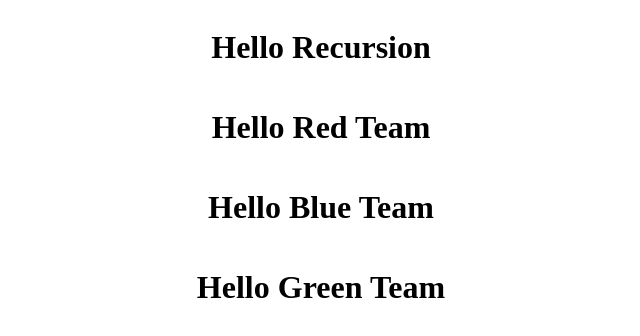
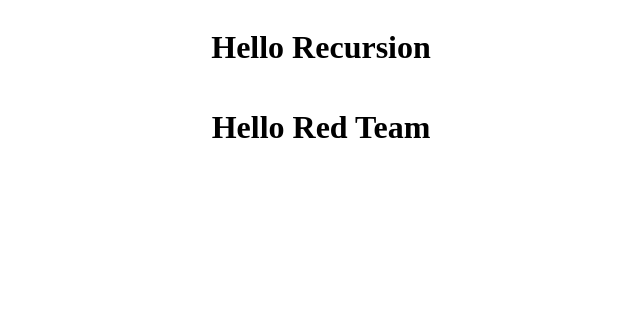
Before and after one commit to team-dev-Blue/task1, a plain HTML site: page index.html in a window 1280 px wide. Shown: the whole page, without its empty margins (319-959 px from the left). Drawn offline with Linux system fonts and the light colour scheme.

Commit message:
index.html chnaged.

```diff
--- a/index.html
+++ b/index.html
@@ -11,8 +11,6 @@
     <div class="container">
         <h1>Hello Recursion</h1>
         <h1>Hello Red Team</h1>
-        <h1>Hello Blue Team</h1>
-        <h1>Hello Green Team</h1>
     </div>
 </body>
 </html>
```
